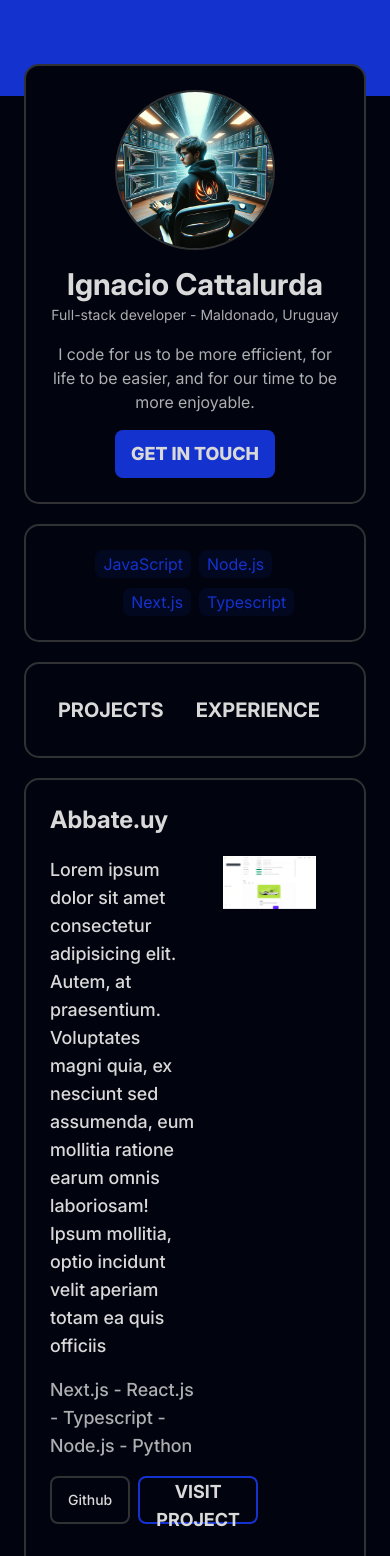
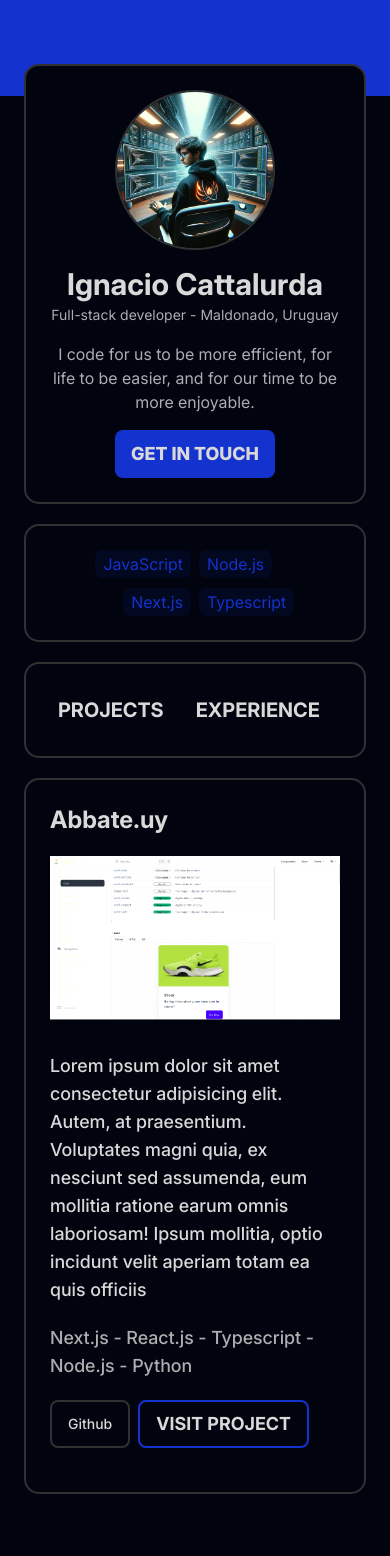
Before and after one commit to ignatiosdev/ignatios.dev, a Next.js app: page /abbate.uy in a window 390 px wide. Shown: the top 1556 px of the page. Built offline with nearby package versions, Linux system fonts and the light colour scheme.

Commit message:
feat: ProjectInfo responsiveness

```diff
--- a/src/app/(projects)/[projectUrl]/page.tsx
+++ b/src/app/(projects)/[projectUrl]/page.tsx
@@ -10,8 +10,8 @@ function page({ params }: { params: { projectUrl: string } }) {
   return (
     <>
       <h1 className="text-2xl font-bold">{currentProject?.title}</h1>
-      <div className="flex py-5 gap-1">
-        <div className="w-6/12 text-lg font-medium flex-col flex gap-4  ">
+      <div className="flex gap-8 flex-col-reverse lg:flex-row py-5 lg:gap-1">
+        <div className="w-full lg:w-6/12 text-lg font-medium flex-col flex gap-5 lg:gap-4  ">
           <p>{currentProject?.description}</p>
           <span className="text-subtitle"> {currentProject?.skills}</span>
           <div className="flex gap-2">
@@ -23,7 +23,7 @@ function page({ params }: { params: { projectUrl: string } }) {
             </a>
           </div>
         </div>
-        <div className="w-6/12 px-6">
+        <div className="w-full lg:w-6/12 lg:px-6">
           <img src="/img/projects/1.png"></img>
         </div>
       </div>
```
